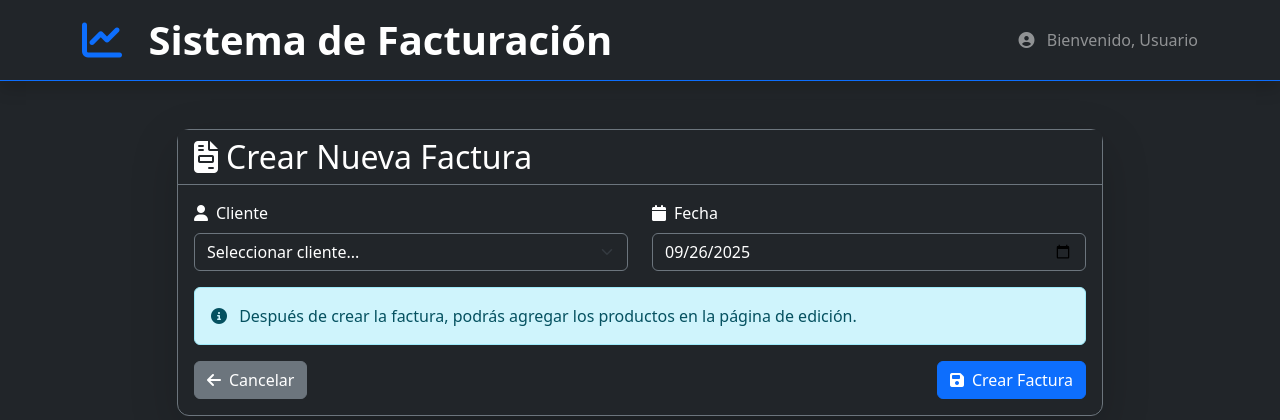
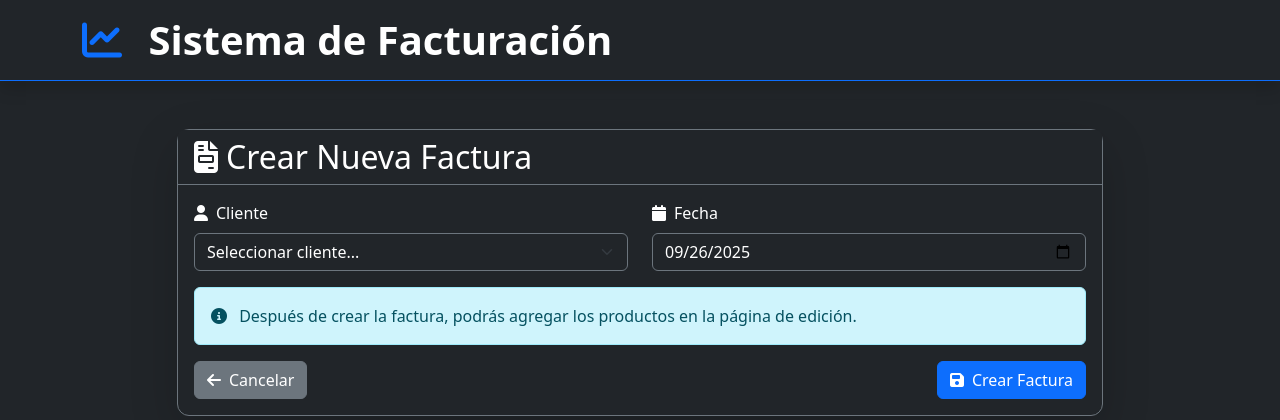
Before and after one commit to SantiagoArteche/urquiza-invoice, a Flask app: page /invoice/create in a window 1280 px wide. Shown: the top 420 px of the page. Run offline with Flask 3, Linux system fonts and the light colour scheme; data that the repository does not hold is empty; parts of the project's set-up code (start-up, migrations or seed data) failed here and were passed over.

Commit message:
feat(invoice): remove welcome label from create invoice

```diff
--- a/src/presentation/templates/create-invoice.html
+++ b/src/presentation/templates/create-invoice.html
@@ -28,12 +28,7 @@
               </a>
             </h1>
           </div>
-          <div class="col-md-6 text-md-end">
-            <div class="text-white-50">
-              <i class="fas fa-user-circle me-2"></i>
-              <span>Bienvenido, Usuario</span>
-            </div>
-          </div>
+
         </div>
       </div>
     </header>
```
